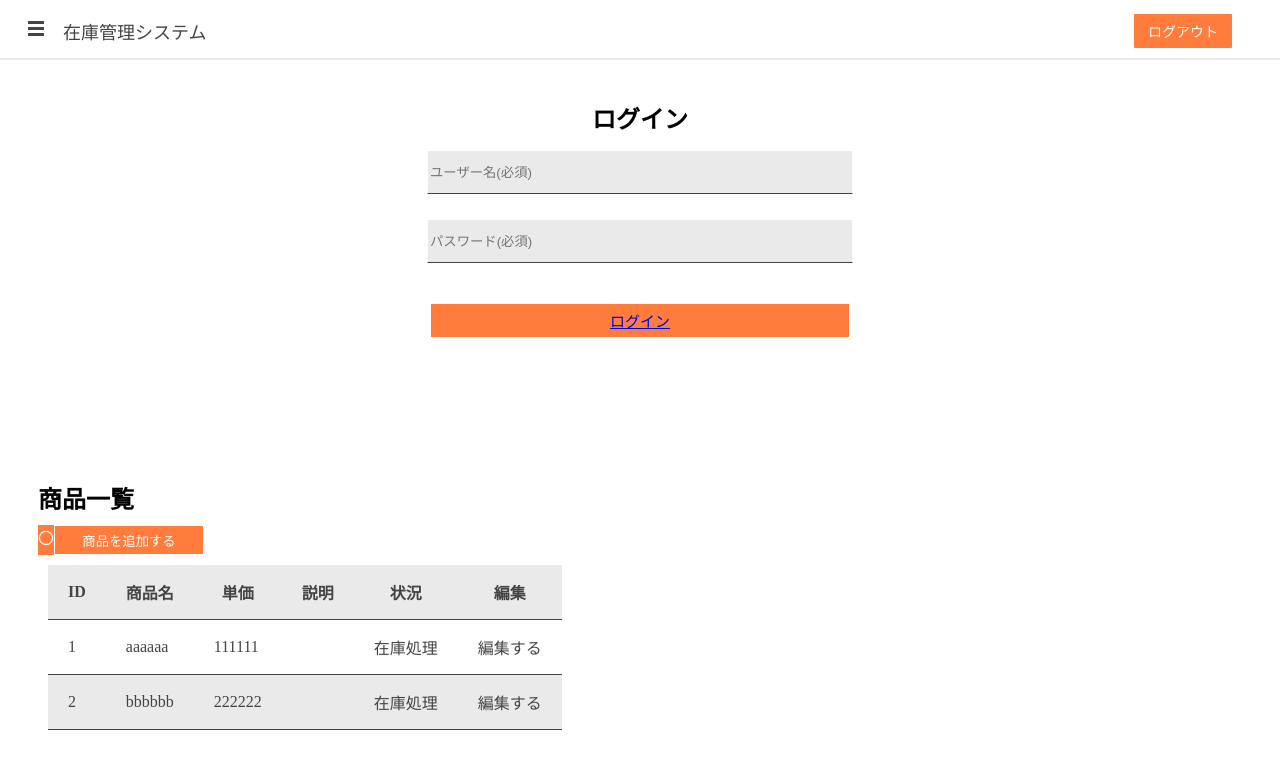
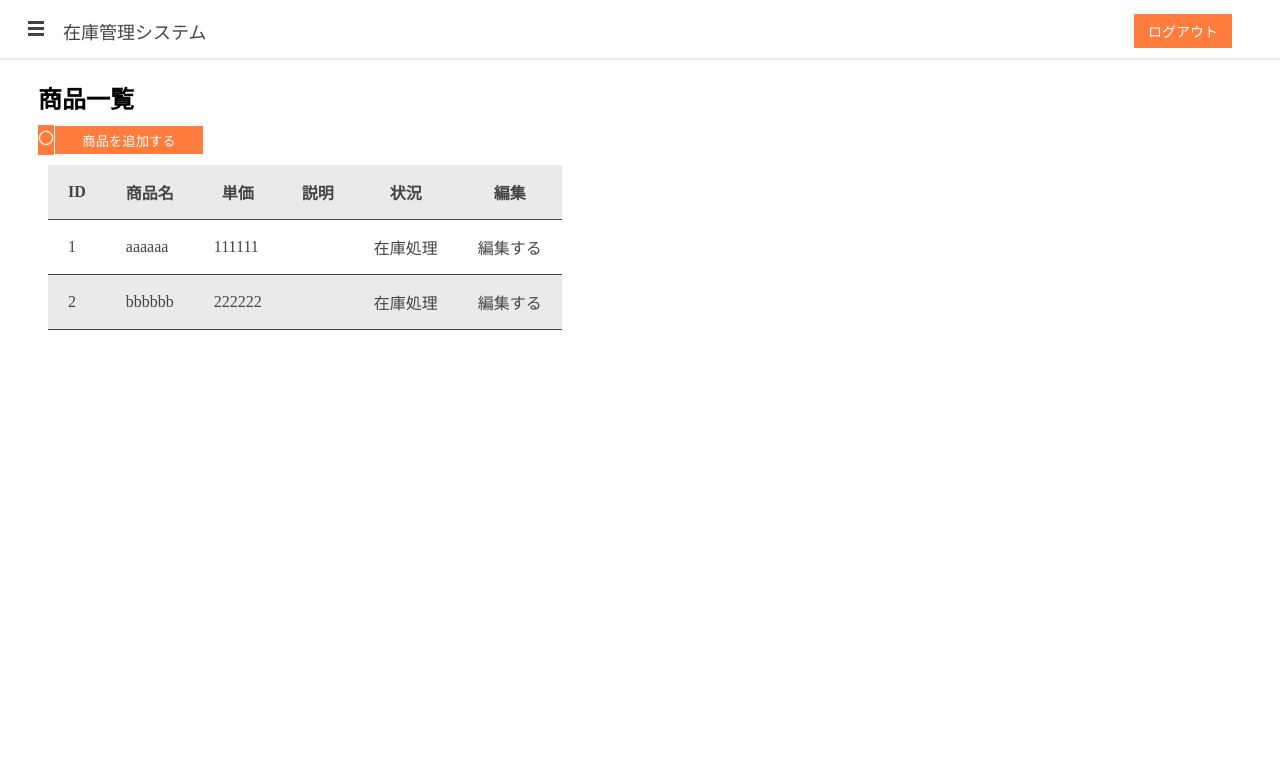
Before and after one commit to koichiro59/StockApp, a React (Create React App) app: page /list in a window 1280 px wide. Shown: the top 768 px of the page. Built offline with nearby package versions, Linux system fonts and the light colour scheme.

Commit message:
routingComplete

```diff
--- a/src/app.tsx
+++ b/src/app.tsx
@@ -2,13 +2,20 @@ import React from 'react';
 import ReactDOM from 'react-dom/client';
 import Header from './header';
 import Login from './login';
+import { BrowserRouter, Link, Route, Routes,Navigate } from "react-router-dom";
+import List from './list';
 
 const App: React.FC = () => {
   return (
-    <div>
-        <Header/>
-        <Login/>
-    </div>
+    <BrowserRouter>
+        <div>
+            <Header/>
+            <Routes>
+                <Route index element={<Login/>}/>
+                <Route path="/list" element={<List/>}/>
+            </Routes>
+        </div>
+    </BrowserRouter>
   );
 }
 
--- a/src/index.tsx
+++ b/src/index.tsx
@@ -12,6 +12,6 @@ const root = ReactDOM.createRoot(
 );
 root.render(
     <React.StrictMode>
-      <App/>
+        <App/>
     </React.StrictMode>
 );
--- a/src/login.tsx
+++ b/src/login.tsx
@@ -5,7 +5,6 @@ import { BrowserRouter, Link, Route, Routes,Navigate } from "react-router-dom";
 
 const Login: React.FC = () => {
     return (
-        <BrowserRouter>
             <div>
                 <h2 style={style.title}>ログイン</h2>
                 <form action="" style={style.form}>
@@ -16,10 +15,6 @@ const Login: React.FC = () => {
                     </div>
                 </form>
             </div>
-            <Routes>
-                <Route path="/list" element={<List/>}/>
-            </Routes>
-        </BrowserRouter>
     )
 }
 
```
